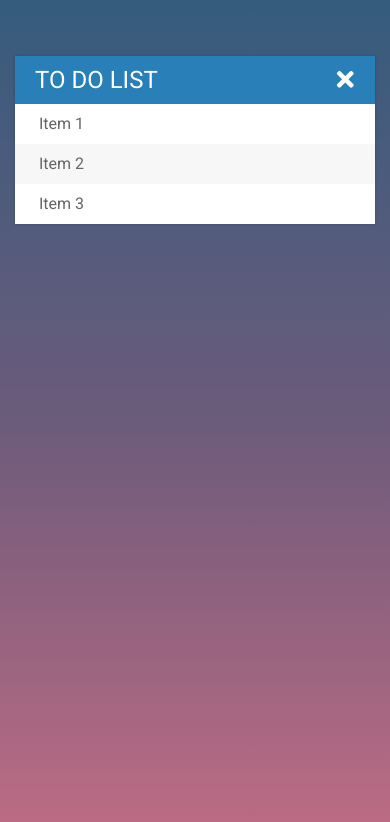
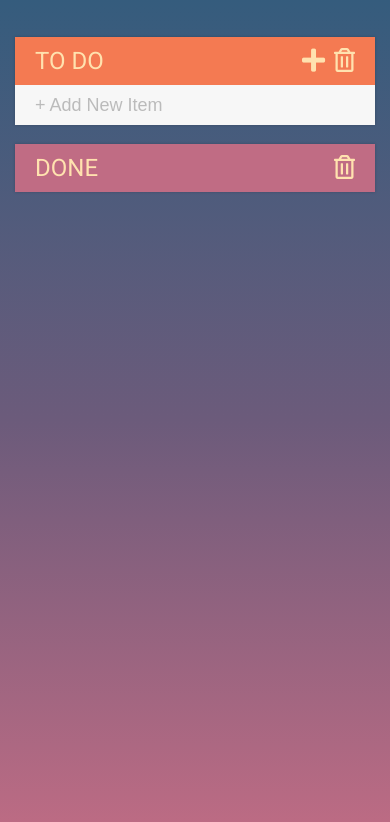
Before and after one commit to MMFane/LearningProjects, a plain HTML site: page ToDoProject/index.html in a window 390 px wide. Both pictures are taken after a click on the element 344 px from the left and 80 px from the top of the page. Drawn offline with Linux system fonts and the light colour scheme.

Commit message:
Polish To Do Project
Expandable background, basic long to-do support, done list

```diff
--- a/ToDoProject/assets/css/todos.css
+++ b/ToDoProject/assets/css/todos.css
@@ -1,5 +1,6 @@
 html {
-	height: 100%;
+	min-height: 100%;
+	background-repeat: no-repeat;
 }
 
 body {
@@ -7,22 +8,32 @@ body {
 	background: #355C7D;  /* fallback for old browsers */
 	background: -webkit-linear-gradient(#355C7D, #6C5B7B, #C06C84);  /* Chrome 10-25, Safari 5.1-6 */
 	background: linear-gradient(#355C7D, #6C5B7B, #C06C84); /* W3C, IE 10+/ Edge, Firefox 16+, Chrome 26+, Opera 12+, Safari 7+ */
-
 }
 
 h1 {
-	color: white;
-	background-color: #2980b9;
+	color: #ffe2af;
+	background-color: #f47a52;
 	margin: 0;
-	padding: 10px 20px;
 	text-transform: uppercase;
 	font-size: 24px;
 	font-weight: normal;
 }
 
+h1 {
+	background-color: #f47a52;
+	padding: 10px 20px;
+}
+
 h1 span {
+	color: #ffe2af;
 	float: right;
 	display: inline-block;
+	padding-left: 10px;
+}
+
+h1 span:hover {
+	color: white;
+	animation: pulse 1500ms;
 }
 
 ul {
@@ -34,9 +45,10 @@ ul {
 li {
 	color: #666;
 	background-color: white;
-	height: 40px;
+	min-height: 40px;
 	line-height: 40px;
-	/*padding-left: 20px;*/
+	word-wrap: break-word;
+	/*word-break: break-all;*/
 }
 
 /*style every other li*/
@@ -68,13 +80,13 @@ input::placeholder {
 
 input:focus {
 	background-color: white;
-	border: 3px solid #2980b9;
+	border: 3px solid #f47a52;
+	outline-width: 0;
 }
 
 li span {
 	background-color: #e74c3c;
 	height: 40px;
-	margin-right: 20px;
 	text-align: center;
 	color: white;
 	width: 0px;
@@ -82,26 +94,36 @@ li span {
 	transition: 0.2s ease-out;
 	width: 0px;
 	opacity: 0;
+	margin-right: 20px;
 }
 
 .done {
-	color: grey;
+	color: #BBB;
 	text-decoration: line-through;
 }
 
-.rotate {
-	transform: rotate(45deg);
+.open {
+	transform-origin: 20px center;
+	transform: scale(1.1);
 	transition: 0.2s ease-out;
 }
 
-.unrotate {
-	transform: rotate(0deg);
+.closed {
+	transform: scale(1.0);
 	transition: 0.2s ease-out;
 }
 
-#container {
+.container {
 	width: 360px;
-	margin: 15% auto;
+	margin: 0 auto;
 	background-color: #f7f7f7;
 	box-shadow: 0 0 3px rgba(0, 0, 0, 0.2);
 }
+
+.container:first-of-type {
+	margin: 10% auto 5% auto;
+}
+
+.deemphasize {
+	background-color: #C06C84;
+}
--- a/ToDoProject/assets/js/todos.js
+++ b/ToDoProject/assets/js/todos.js
@@ -2,34 +2,61 @@ $("ul").on("click", "li", markDone);
 $("ul").on("click", "span", deleteToDo);
 $("input[type='text']").keypress(addToDo);
 $("#toggle-form").click(toggleForm);
+$(".delete-all").click(deleteAllToDo);
 
 function markDone(event) {
 	$(this).toggleClass("done");
+	if ($(this).parent().is("#main-list")) {
+		$("#done-list").append("<li class='done'><span><i class='far fa-trash-alt'></i></span> " + $(this).text() + "</li>");
+		$(this).fadeOut(500);
+		$(this).remove();
+	} else {
+		$("#main-list").append("<li><span><i class='far fa-trash-alt'></i></span> " + $(this).text() + "</li>");
+		$(this).fadeOut(500);
+		$(this).remove();
+	}
 	event.stopPropagation();
 }
+
 function deleteToDo(event) {
-	console.log("deleting");
-	$(this).parent().fadeOut(500, function(){
+	$(this).parent().fadeOut(500, function() {
 		$(this).remove();
 	});
 	event.stopPropagation();
 }
 
+function deleteAllToDo(event) {
+	$(this).parent().siblings().find("li").fadeOut(500, function() {
+		$(this).remove();
+	});
+
+	// animate trash can icon
+	// $(this).find("i").animate([
+	// 		//keyframes
+	// 		{dataFaTransform: "shrink-8"},
+	// 		{dataFaTransform: "grow-8"}
+	// 	], 500);
+	event.stopPropagation();
+}
+
 function addToDo(event) {
 	if (event.which === 13) {
-		$("ul").append("<li><span><i class='far fa-trash-alt'></i></span> " + $(this).val() + "</li>");
+		$("#main-list").append("<li><span><i class='far fa-trash-alt'></i></span> " + $(this).val() + "</li>");
 		$(this).val("");
 	}
 }
 
 function toggleForm() {
 	$("input[type='text']").fadeToggle();
-	if ($("h1 span").class === "rotate") {
-		$("h1 span").addClass("unrotate");
-		$("h1 span").removeClass("rotate");
+	toggleIcon($(this));
+}
+
+function toggleIcon(elem) {
+	if (elem.hasClass("open")) {
+		elem.addClass("closed");
+		elem.removeClass("open");
 	} else {
-		$("h1 span").removeClass("unrotate");
-		$("h1 span").addClass("rotate");
+		elem.removeClass("closed");
+		elem.addClass("open");
 	}
-
 }
--- a/ToDoProject/index.html
+++ b/ToDoProject/index.html
@@ -7,14 +7,25 @@
 	<link href="https://use.fontawesome.com/releases/v5.0.8/css/all.css" rel="stylesheet">
 </head>
 <body>
-	<div id="container">
-		<h1>To Do List <span id="toggle-form" class="rotate"><i class="fas fa-plus"></i></span> </h1>
-		<!-- <button>+</button> -->
+	<div class="container">
+		<h1>To Do
+			<span class="delete-all"><i class="far fa-trash-alt"></i></span>
+			<span id="toggle-form" class="open"><i class="fas fa-plus"></i></span>
+		</h1>
 		<input type="text" placeholder="+ Add New Item">
-		<ul>
+		<ul id="main-list">
 			<li><span><i class="far fa-trash-alt"></i></span> Item 1</li>
 			<li><span><i class="far fa-trash-alt"></i></span> Item 2</li>
 			<li><span><i class="far fa-trash-alt"></i></span> Item 3</li>
+		</ul>
+	</div>
+	<div class="container">
+		<h1 class="deemphasize">Done
+			<span class="delete-all"><i class="far fa-trash-alt"></i></span>
+		</h1>
+		<ul id="done-list">
+			<!-- starts empty -->
+		</ul>
 	</div>
 
 <script type="text/javascript" src="assets/js/lib/jquery-3.3.1.min.js"></script>
```
Also changed, not shown: 1 other file.
